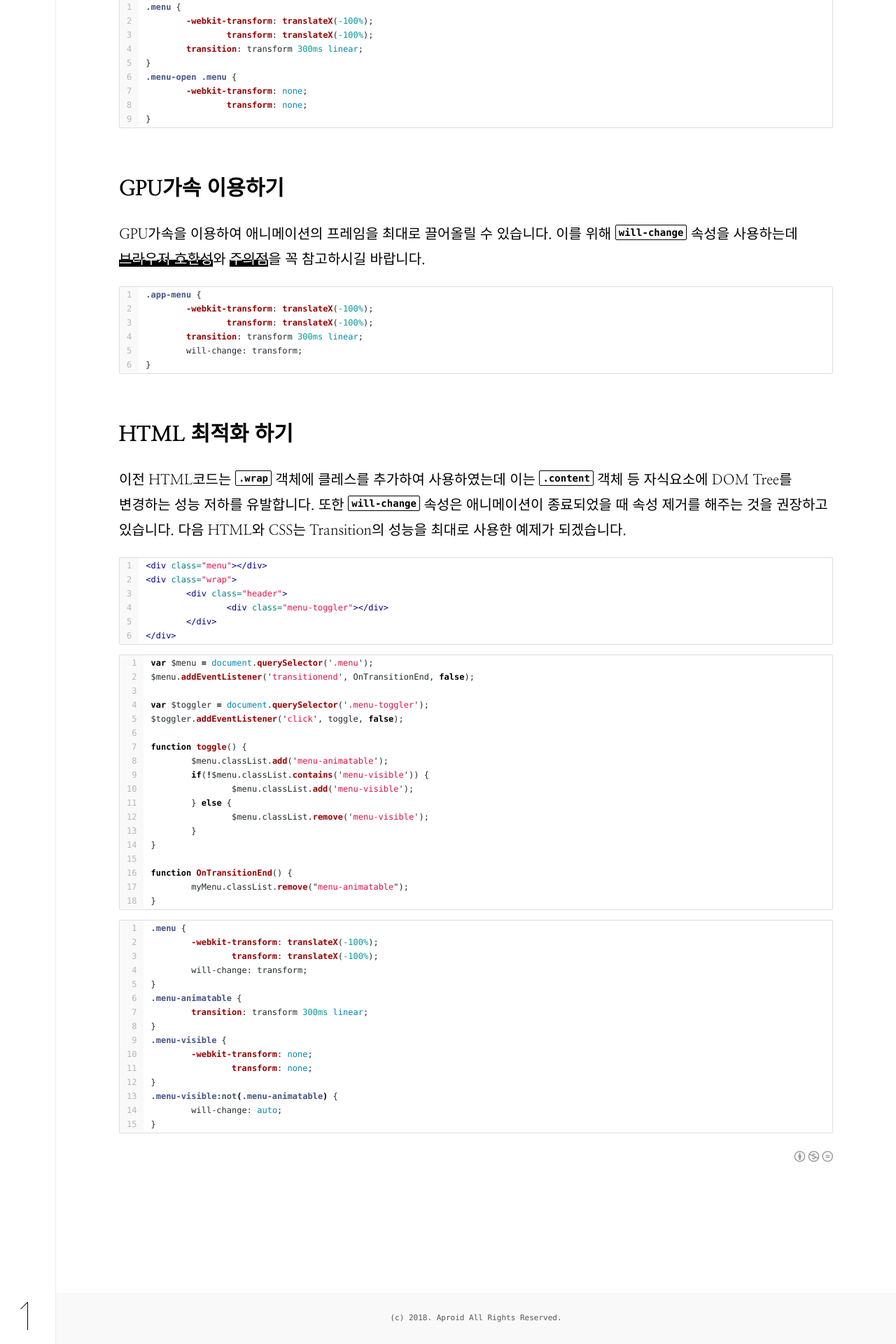
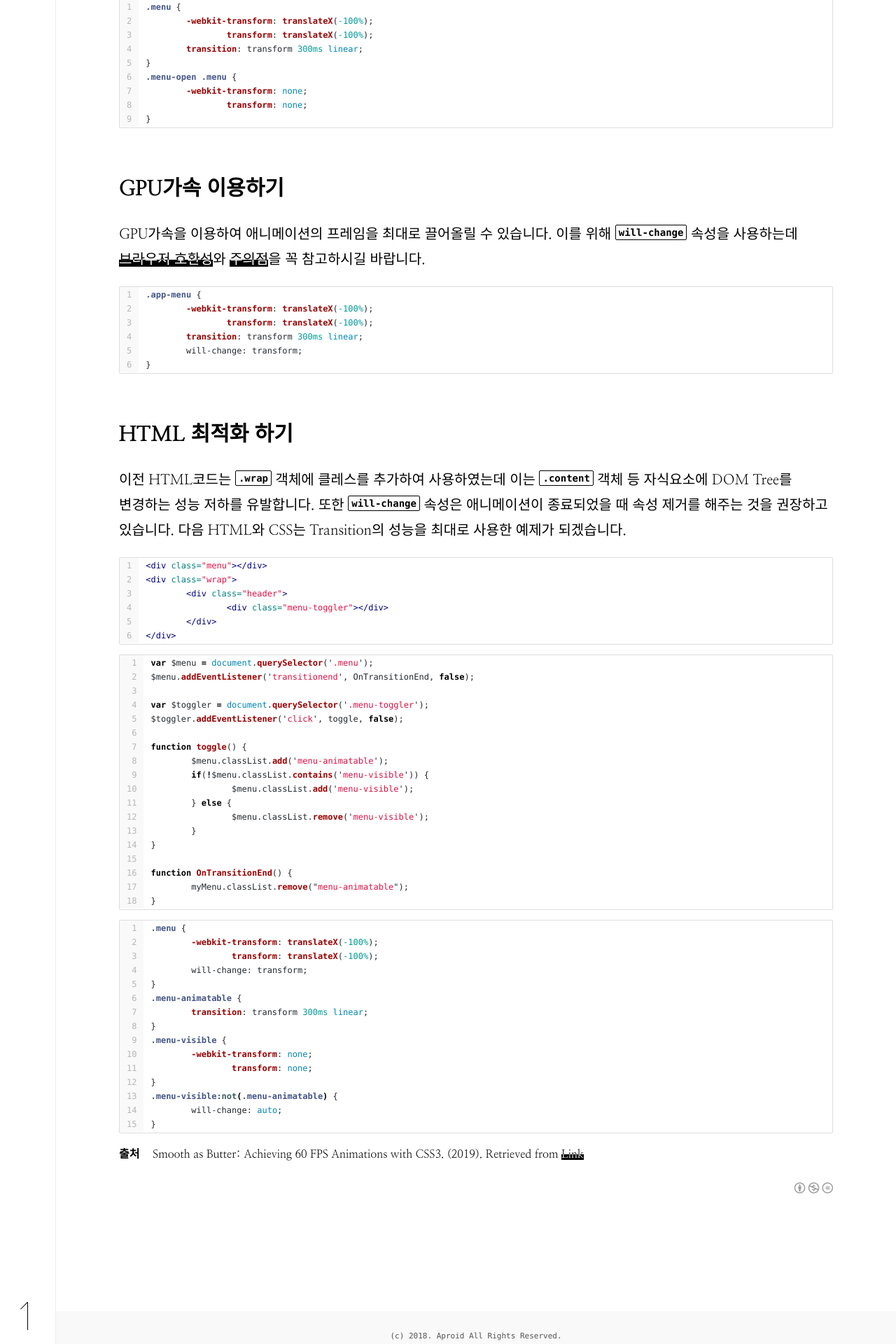
Before and after one commit to aproid/aproid.github.io, a Jekyll site: the page built from _posts/2019-03-21-transition-optimize.md, in a window 1280 px wide. Shown: the part 3080-5000 px from the top of the page at 70% size. Built offline with Jekyll 4.4.1, drawn with Linux system fonts in a browser that asks for light colours; nearby versions of some CDN libraries; some web fonts are replaced; comment, search, counter and statistics services are not loaded.

Commit message:
Add CSS utilities

````diff
--- a/_posts/2019-03-21-transition-optimize.md
+++ b/_posts/2019-03-21-transition-optimize.md
@@ -172,6 +172,11 @@
 }
 ```
 
+**출처**
+: Smooth as Butter: Achieving 60 FPS Animations with CSS3. (2019). Retrieved from [Link][Source]
+{: class="u-small"}
+
 [Google Guide]: https://developers.google.com/web/fundamentals/performance/critical-rendering-path/?hl=ko
 [Will Change Support]: https://caniuse.com/#search=will-change
 [Will Change Knowledge]: https://dev.opera.com/articles/ko/css-will-change-property/
+[Source]: https://medium.com/outsystems-experts/how-to-achieve-60-fps-animations-with-css3-db7b98610108
--- a/_sass/modules/_all.scss
+++ b/_sass/modules/_all.scss
@@ -1,4 +1,5 @@
+@import "modules/function";
+@import "modules/variable";
 @import "modules/utility";
-@import "modules/variable";
 @import "modules/layout";
 @import "modules/responsive";
--- /dev/null
+++ b/_sass/modules/_function.scss
@@ -0,0 +1,15 @@
+@function em($px, $from) {
+	@return ($px / $from) * 1em;
+}
+
+@function em-extend($parent, $child) {
+	@return em($parent + $child, $parent);
+}
+
+@function rem($px) {
+	@return ($px / $default-font-size) * 1rem;
+}
+
+@function space($mut: 1) {
+	@return ($default-spacing * $mut);
+}
--- a/_sass/modules/_utility.scss
+++ b/_sass/modules/_utility.scss
@@ -37,23 +37,11 @@
 }
 
 .u {
-	&-oneline {
-		white-space: nowrap;
-	}
+	&-oneline { white-space: nowrap; }
+	&-big { font-size: rem($article-font-size + 4px) }
+	&-bigger { font-size: rem($article-font-size + 8px) }
+	&-biggest { font-size: rem($article-font-size + 12px) }
+	&-small { font-size: rem($article-font-size - 4px) }
+	&-smaller { font-size: rem($article-font-size - 8px) }
+	&-smallest { font-size: rem($article-font-size - 12px) }
 }
-
-@function em($px, $from) {
-	@return ($px / $from) * 1em;
-}
-
-@function em-extend($parent, $child) {
-	@return em($parent + $child, $parent);
-}
-
-@function rem($px) {
-	@return ($px / $default-font-size) * 1rem;
-}
-
-@function space($mut: 1) {
-	@return ($default-spacing * $mut);
-}
--- a/_sass/partials/override/_reset.scss
+++ b/_sass/partials/override/_reset.scss
@@ -37,3 +37,18 @@
 b, strong {
     font-weight: 800;
 }
+
+dl {
+    position: relative;
+
+    dt {
+        position: absolute;
+        left: 0;
+        top: 0;
+    }
+
+    dd {
+        margin-left: 3em;
+        margin-bottom: .5em;
+    }
+}
````
